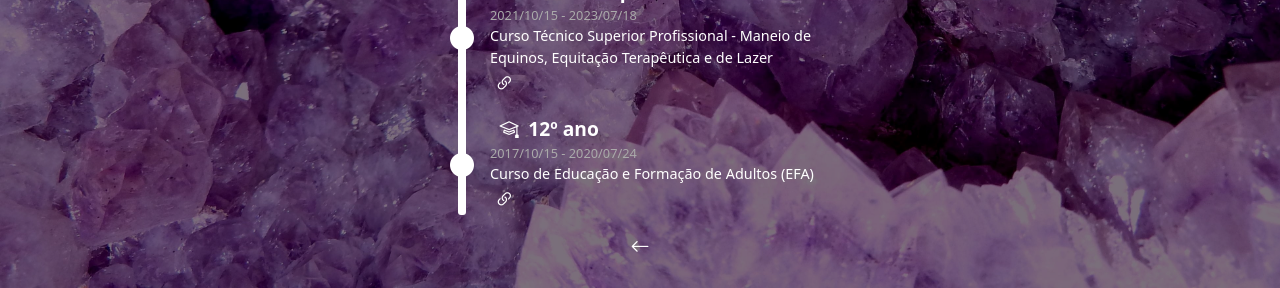
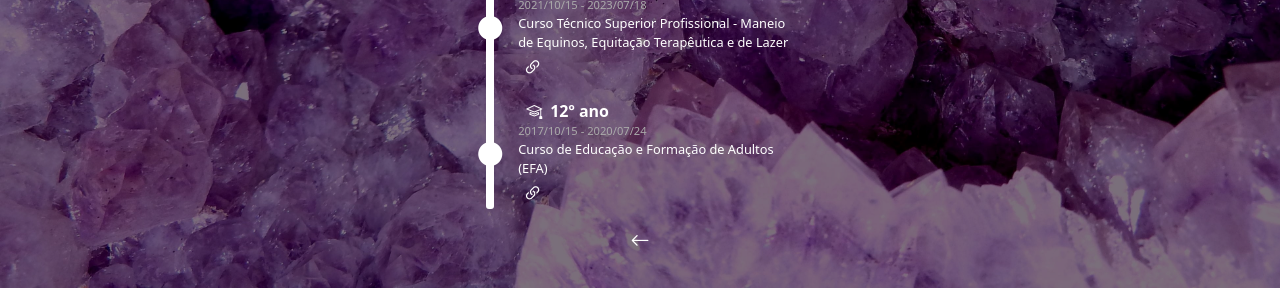
Before and after one commit to CarinaPro11/CarinaPro11.github.io, a plain HTML site: page timeline.html in a window 1280 px wide. Shown: the part 512-800 px from the top of the page. Drawn offline with Linux system fonts and the light colour scheme.

Commit message:
Update timeline.css

```diff
--- a/css/timeline.css
+++ b/css/timeline.css
@@ -29,15 +29,15 @@
 }
 
 .card .name {
-    font-size: 1.2em;
+    font-size: 1em;
 }
 
 .card .date {
-    font-size: .8em;
+    font-size: .7em;
     color: #aaa;
 }
 
 .card .description {
     font-weight: initial;
-    font-size: .9em;
+    font-size: .8em;
 }
```
